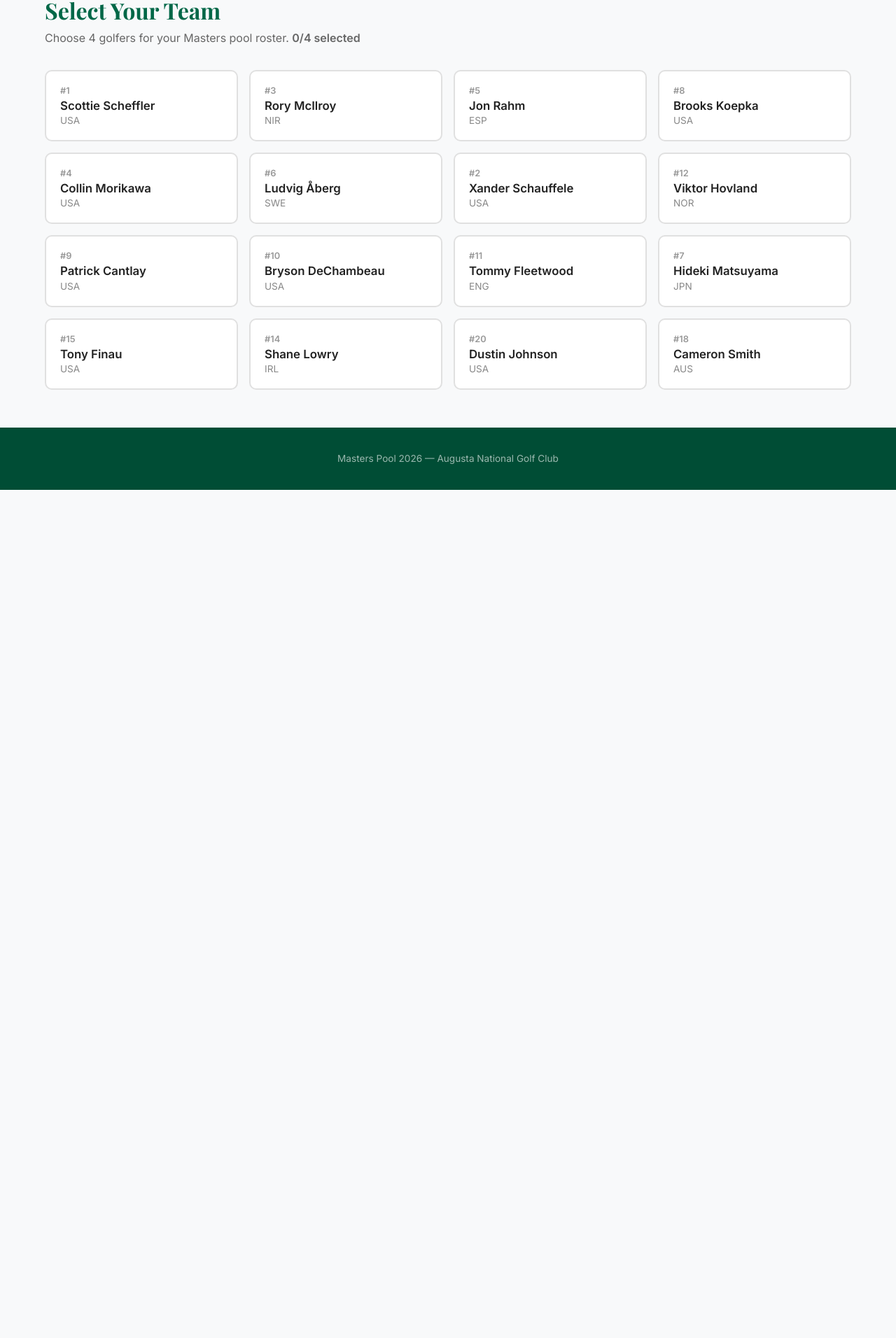
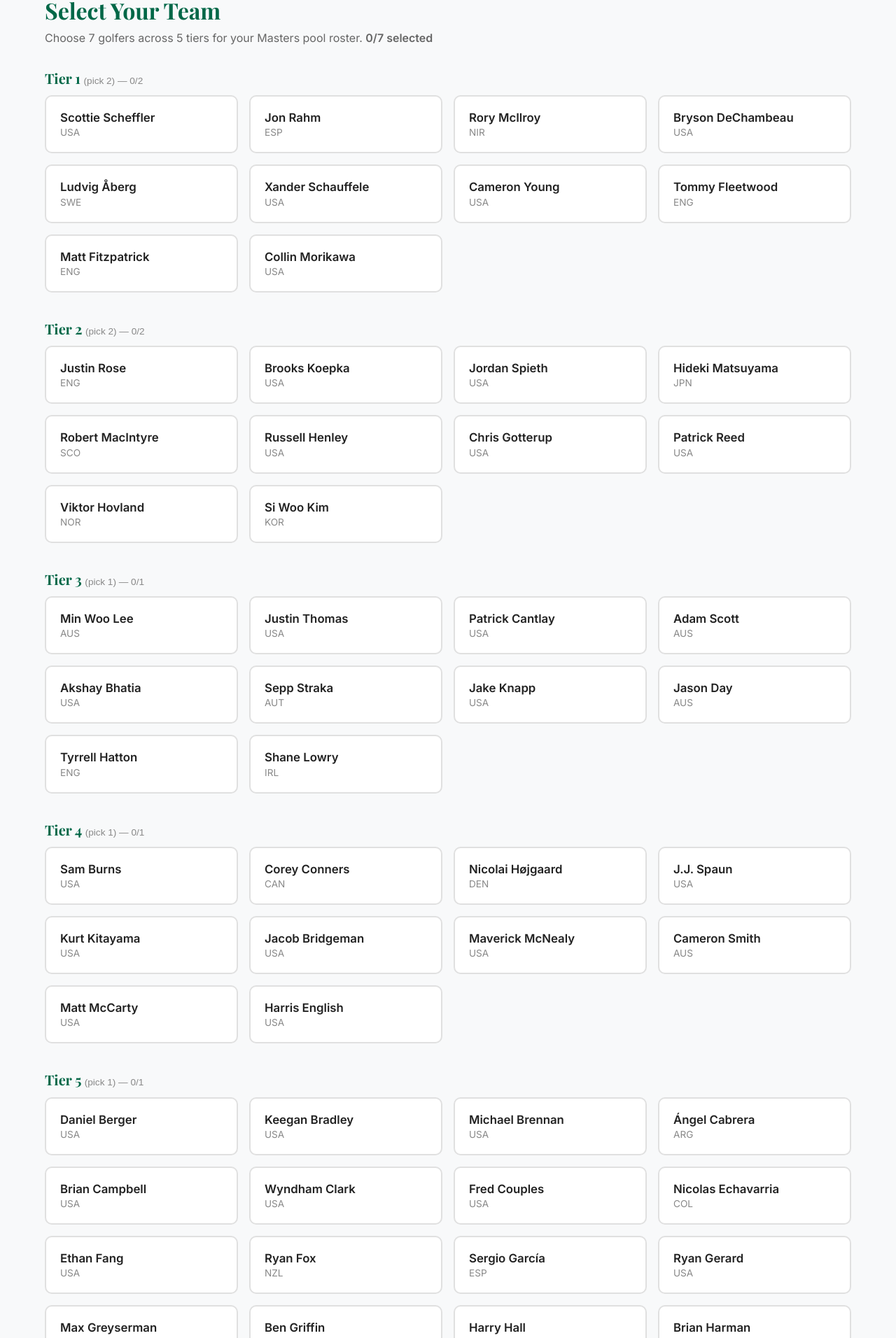
Before and after one commit to tkauffman42/masters-web, a React (Vite) app: page /team in a window 1280 px wide. Shown: the part 100-2012 px from the top of the page at 70% size. Before the commit the page ends 800 px from the top, so only its background shows below. Built offline with nearby package versions, Linux system fonts and the light colour scheme.

Commit message:
feat: enhance team selection functionality with tiered player configuration

```diff
--- a/src/data.ts
+++ b/src/data.ts
@@ -1,4 +1,4 @@
-import type { Golfer, PoolEntry } from "./types";
+import type { Golfer, PoolEntry, TierConfig } from "./types";
 
 export const sampleGolfers: Golfer[] = [
   { id: 1, name: "Scottie Scheffler", country: "USA", worldRanking: 1, score: -12, today: -4, thru: "F", position: "1" },
@@ -51,3 +51,132 @@ export const samplePoolEntries: PoolEntry[] = [
     totalPoints: 98,
   },
 ];
+
+export const tiers: TierConfig[] = [
+  {
+    tier: 1,
+    name: "Tier 1",
+    picks: 2,
+    players: [
+      { id: 101, name: "Scottie Scheffler", country: "USA" },
+      { id: 102, name: "Jon Rahm", country: "ESP" },
+      { id: 103, name: "Rory McIlroy", country: "NIR" },
+      { id: 104, name: "Bryson DeChambeau", country: "USA" },
+      { id: 105, name: "Ludvig Åberg", country: "SWE" },
+      { id: 106, name: "Xander Schauffele", country: "USA" },
+      { id: 107, name: "Cameron Young", country: "USA" },
+      { id: 108, name: "Tommy Fleetwood", country: "ENG" },
+      { id: 109, name: "Matt Fitzpatrick", country: "ENG" },
+      { id: 110, name: "Collin Morikawa", country: "USA" },
+    ],
+  },
+  {
+    tier: 2,
+    name: "Tier 2",
+    picks: 2,
+    players: [
+      { id: 201, name: "Justin Rose", country: "ENG" },
+      { id: 202, name: "Brooks Koepka", country: "USA" },
+      { id: 203, name: "Jordan Spieth", country: "USA" },
+      { id: 204, name: "Hideki Matsuyama", country: "JPN" },
+      { id: 205, name: "Robert MacIntyre", country: "SCO" },
+      { id: 206, name: "Russell Henley", country: "USA" },
+      { id: 207, name: "Chris Gotterup", country: "USA" },
+      { id: 208, name: "Patrick Reed", country: "USA" },
+      { id: 209, name: "Viktor Hovland", country: "NOR" },
+      { id: 210, name: "Si Woo Kim", country: "KOR" },
+    ],
+  },
+  {
+    tier: 3,
+    name: "Tier 3",
+    picks: 1,
+    players: [
+      { id: 301, name: "Min Woo Lee", country: "AUS" },
+      { id: 302, name: "Justin Thomas", country: "USA" },
+      { id: 303, name: "Patrick Cantlay", country: "USA" },
+      { id: 304, name: "Adam Scott", country: "AUS" },
+      { id: 305, name: "Akshay Bhatia", country: "USA" },
+      { id: 306, name: "Sepp Straka", country: "AUT" },
+      { id: 307, name: "Jake Knapp", country: "USA" },
+      { id: 308, name: "Jason Day", country: "AUS" },
+      { id: 309, name: "Tyrrell Hatton", country: "ENG" },
+      { id: 310, name: "Shane Lowry", country: "IRL" },
+    ],
+  },
+  {
+    tier: 4,
+    name: "Tier 4",
+    picks: 1,
+    players: [
+      { id: 401, name: "Sam Burns", country: "USA" },
+      { id: 402, name: "Corey Conners", country: "CAN" },
+      { id: 403, name: "Nicolai Højgaard", country: "DEN" },
+      { id: 404, name: "J.J. Spaun", country: "USA" },
+      { id: 405, name: "Kurt Kitayama", country: "USA" },
+      { id: 406, name: "Jacob Bridgeman", country: "USA" },
+      { id: 407, name: "Maverick McNealy", country: "USA" },
+      { id: 408, name: "Cameron Smith", country: "AUS" },
+      { id: 409, name: "Matt McCarty", country: "USA" },
+      { id: 410, name: "Harris English", country: "USA" },
+    ],
+  },
+  {
+    tier: 5,
+    name: "Tier 5",
+    picks: 1,
+    players: [
+      { id: 501, name: "Daniel Berger", country: "USA" },
+      { id: 502, name: "Keegan Bradley", country: "USA" },
+      { id: 503, name: "Michael Brennan", country: "USA" },
+      { id: 504, name: "Ángel Cabrera", country: "ARG" },
+      { id: 505, name: "Brian Campbell", country: "USA" },
+      { id: 506, name: "Wyndham Clark", country: "USA" },
+      { id: 507, name: "Fred Couples", country: "USA" },
+      { id: 508, name: "Nicolas Echavarria", country: "COL" },
+      { id: 509, name: "Ethan Fang", country: "USA" },
+      { id: 510, name: "Ryan Fox", country: "NZL" },
+      { id: 511, name: "Sergio García", country: "ESP" },
+      { id: 512, name: "Ryan Gerard", country: "USA" },
+      { id: 513, name: "Max Greyserman", country: "USA" },
+      { id: 514, name: "Ben Griffin", country: "USA" },
+      { id: 515, name: "Harry Hall", country: "ENG" },
+      { id: 516, name: "Brian Harman", country: "USA" },
+      { id: 517, name: "Jackson Herrington", country: "USA" },
+      { id: 518, name: "Rasmus Højgaard", country: "DEN" },
+      { id: 519, name: "Brandon Holtz", country: "USA" },
+      { id: 520, name: "Max Homa", country: "USA" },
+      { id: 521, name: "Mason Howell", country: "USA" },
+      { id: 522, name: "Sungjae Im", country: "KOR" },
+      { id: 523, name: "Casey Jarvis", country: "RSA" },
+      { id: 524, name: "Dustin Johnson", country: "USA" },
+      { id: 525, name: "Zach Johnson", country: "USA" },
+      { id: 526, name: "Naoyuki Kataoka", country: "JPN" },
+      { id: 527, name: "John Keefer", country: "USA" },
+      { id: 528, name: "Michael Kim", country: "USA" },
+      { id: 529, name: "Fifa Laopakdee", country: "THA" },
+      { id: 530, name: "Haotong Li", country: "CHN" },
+      { id: 531, name: "Tom McKibbin", country: "NIR" },
+      { id: 532, name: "Rasmus Neergaard-Petersen", country: "DEN" },
+      { id: 533, name: "Alex Noren", country: "SWE" },
+      { id: 534, name: "Andrew Novak", country: "USA" },
+      { id: 535, name: "José María Olazábal", country: "ESP" },
+      { id: 536, name: "Carlos Ortiz", country: "MEX" },
+      { id: 537, name: "Marco Penge", country: "ENG" },
+      { id: 538, name: "Aldrich Potgieter", country: "RSA" },
+      { id: 539, name: "Mateo Pulcini", country: "ARG" },
+      { id: 540, name: "Aaron Rai", country: "ENG" },
+      { id: 541, name: "Kristoffer Reitan", country: "NOR" },
+      { id: 542, name: "Davis Riley", country: "USA" },
+      { id: 543, name: "Charl Schwartzel", country: "RSA" },
+      { id: 544, name: "Vijay Singh", country: "FIJ" },
+      { id: 545, name: "Samuel Stevens", country: "USA" },
+      { id: 546, name: "Nick Taylor", country: "CAN" },
+      { id: 547, name: "Sami Valimaki", country: "FIN" },
+      { id: 548, name: "Bubba Watson", country: "USA" },
+      { id: 549, name: "Mike Weir", country: "CAN" },
+      { id: 550, name: "Danny Willett", country: "ENG" },
+      { id: 551, name: "Gary Woodland", country: "USA" },
+    ],
+  },
+];
--- a/src/pages/TeamSelection.css
+++ b/src/pages/TeamSelection.css
@@ -91,11 +91,39 @@
   cursor: not-allowed;
 }
 
-.golfer-rank {
-  font-size: 0.8rem;
-  color: #999;
+.tier-section {
+  margin-bottom: 1rem;
+}
+
+.tier-header {
+  display: flex;
+  align-items: center;
+  gap: 1rem;
+  margin-bottom: 0.75rem;
+}
+
+.tier-header h2 {
+  font-family: "Playfair Display", serif;
+  color: var(--masters-green);
+  margin: 0;
+  font-size: 1.25rem;
+}
+
+.tier-pick-info {
+  font-family: sans-serif;
+  font-size: 0.85rem;
+  font-weight: 400;
+  color: #888;
+}
+
+.tier-complete {
+  background: var(--masters-green);
+  color: white;
+  font-size: 0.75rem;
   font-weight: 600;
-  margin-bottom: 0.25rem;
+  padding: 0.25rem 0.65rem;
+  border-radius: 12px;
+  white-space: nowrap;
 }
 
 .golfer-name {
--- a/src/pages/TeamSelection.tsx
+++ b/src/pages/TeamSelection.tsx
@@ -1,72 +1,102 @@
 import { useState } from "react";
-import { sampleGolfers } from "../data";
-import type { Golfer } from "../types";
+import { tiers } from "../data";
+import type { SelectionPlayer } from "../types";
 import "./TeamSelection.css";
 
-const MAX_PICKS = 4;
+const TOTAL_PICKS = tiers.reduce((sum, t) => sum + t.picks, 0);
 
 export default function TeamSelection() {
-  const [selected, setSelected] = useState<Golfer[]>([]);
+  // selections keyed by tier number
+  const [selected, setSelected] = useState<Record<number, SelectionPlayer[]>>({});
 
-  const toggleGolfer = (golfer: Golfer) => {
+  const tierSelections = (tier: number) => selected[tier] ?? [];
+
+  const togglePlayer = (tier: number, maxPicks: number, player: SelectionPlayer) => {
     setSelected((prev) => {
-      const isSelected = prev.some((g) => g.id === golfer.id);
-      if (isSelected) return prev.filter((g) => g.id !== golfer.id);
-      if (prev.length >= MAX_PICKS) return prev;
-      return [...prev, golfer];
+      const current = prev[tier] ?? [];
+      const isSelected = current.some((p) => p.id === player.id);
+      if (isSelected) {
+        return { ...prev, [tier]: current.filter((p) => p.id !== player.id) };
+      }
+      if (current.length >= maxPicks) return prev;
+      return { ...prev, [tier]: [...current, player] };
     });
   };
 
-  const isSelected = (golfer: Golfer) => selected.some((g) => g.id === golfer.id);
+  const isPlayerSelected = (tier: number, player: SelectionPlayer) =>
+    tierSelections(tier).some((p) => p.id === player.id);
+
+  const allPicks = tiers.flatMap((t) => tierSelections(t.tier));
+  const allTiersFull = tiers.every((t) => tierSelections(t.tier).length === t.picks);
 
   return (
     <div className="team-selection">
       <div className="page-header">
         <h1>Select Your Team</h1>
         <p>
-          Choose {MAX_PICKS} golfers for your Masters pool roster.{" "}
+          Choose {TOTAL_PICKS} golfers across {tiers.length} tiers for your Masters pool roster.{" "}
           <strong>
-            {selected.length}/{MAX_PICKS} selected
+            {allPicks.length}/{TOTAL_PICKS} selected
           </strong>
         </p>
       </div>
 
-      {selected.length > 0 && (
+      {allPicks.length > 0 && (
         <div className="selected-banner">
           <h3>Your Picks</h3>
           <div className="selected-chips">
-            {selected.map((g) => (
+            {tiers.map((t) =>
+              tierSelections(t.tier).map((p) => (
                 <button
-                key={g.id}
+                  key={p.id}
                   className="chip"
-                onClick={() => toggleGolfer(g)}
+                  onClick={() => togglePlayer(t.tier, t.picks, p)}
                 >
-                {g.name} ✕
+                  {p.name} ✕
                 </button>
-            ))}
+              ))
+            )}
           </div>
         </div>
       )}
 
+      {tiers.map((t) => {
+        const picks = tierSelections(t.tier);
+        const isFull = picks.length >= t.picks;
+        return (
+          <div key={t.tier} className="tier-section">
+            <div className="tier-header">
+              <h2>
+                {t.name}{" "}
+                <span className="tier-pick-info">
+                  (pick {t.picks}) — {picks.length}/{t.picks}
+                </span>
+              </h2>
+              {isFull && <span className="tier-complete">✓ Complete</span>}
+            </div>
             <div className="golfer-grid">
-        {sampleGolfers.map((golfer) => (
+              {t.players.map((player) => {
+                const sel = isPlayerSelected(t.tier, player);
+                const disabled = !sel && isFull;
+                return (
                   <button
-            key={golfer.id}
-            className={`golfer-card ${isSelected(golfer) ? "selected" : ""} ${
-              !isSelected(golfer) && selected.length >= MAX_PICKS ? "disabled" : ""
-            }`}
-            onClick={() => toggleGolfer(golfer)}
-            disabled={!isSelected(golfer) && selected.length >= MAX_PICKS}
+                    key={player.id}
+                    className={`golfer-card ${sel ? "selected" : ""} ${disabled ? "disabled" : ""}`}
+                    onClick={() => togglePlayer(t.tier, t.picks, player)}
+                    disabled={disabled}
                   >
-            <div className="golfer-rank">#{golfer.worldRanking}</div>
-            <div className="golfer-name">{golfer.name}</div>
-            <div className="golfer-country">{golfer.country}</div>
-            {isSelected(golfer) && <div className="golfer-check">✓</div>}
+                    <div className="golfer-name">{player.name}</div>
+                    <div className="golfer-country">{player.country}</div>
+                    {sel && <div className="golfer-check">✓</div>}
                   </button>
-        ))}
+                );
+              })}
             </div>
+          </div>
+        );
+      })}
 
-      {selected.length === MAX_PICKS && (
+      {allTiersFull && (
         <div className="submit-section">
           <button className="btn btn-primary submit-btn">
             Lock In My Picks
```
Also changed, not shown: src/types.ts (+13 -0 lines). Lines whose indentation alone changed are shown as unchanged.
